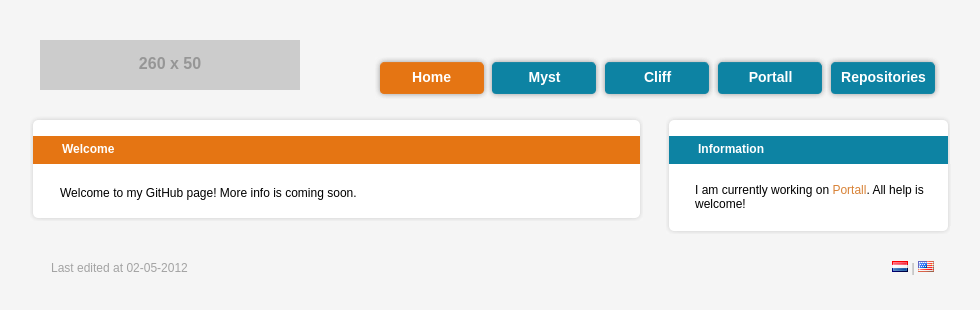
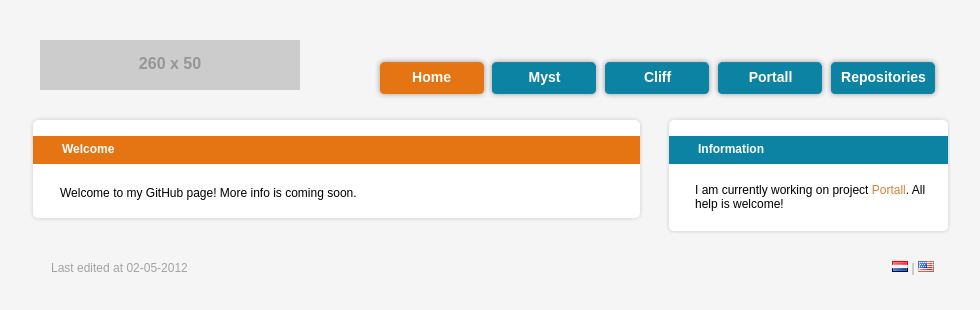
Before and after one commit to Arrjaan/arrjaan.github.com, a plain HTML site: page index.html in a window 1280 px wide. Shown: the whole page, without its empty margins (145-1125 px from the left). Drawn offline with nearby package versions, Linux system fonts and the light colour scheme; placeholder pictures from the web are drawn by us.

Commit message:
Text fix.

```diff
--- a/index.html
+++ b/index.html
@@ -38,7 +38,7 @@
 
 		<div id="sidebar">
 			<div class="top_small" id="sb_title"><h2>Information</h2></div>
-			<div class="middle_small" id="sb_content">I am currently working on <a href="/Portall">Portall</a>. All help is welcome!</div>
+			<div class="middle_small" id="sb_content">I am currently working on project <a href="/Portall">Portall</a>. All help is welcome!</div>
 			<div class="bottom_small"></div>
 		</div>
 
```
